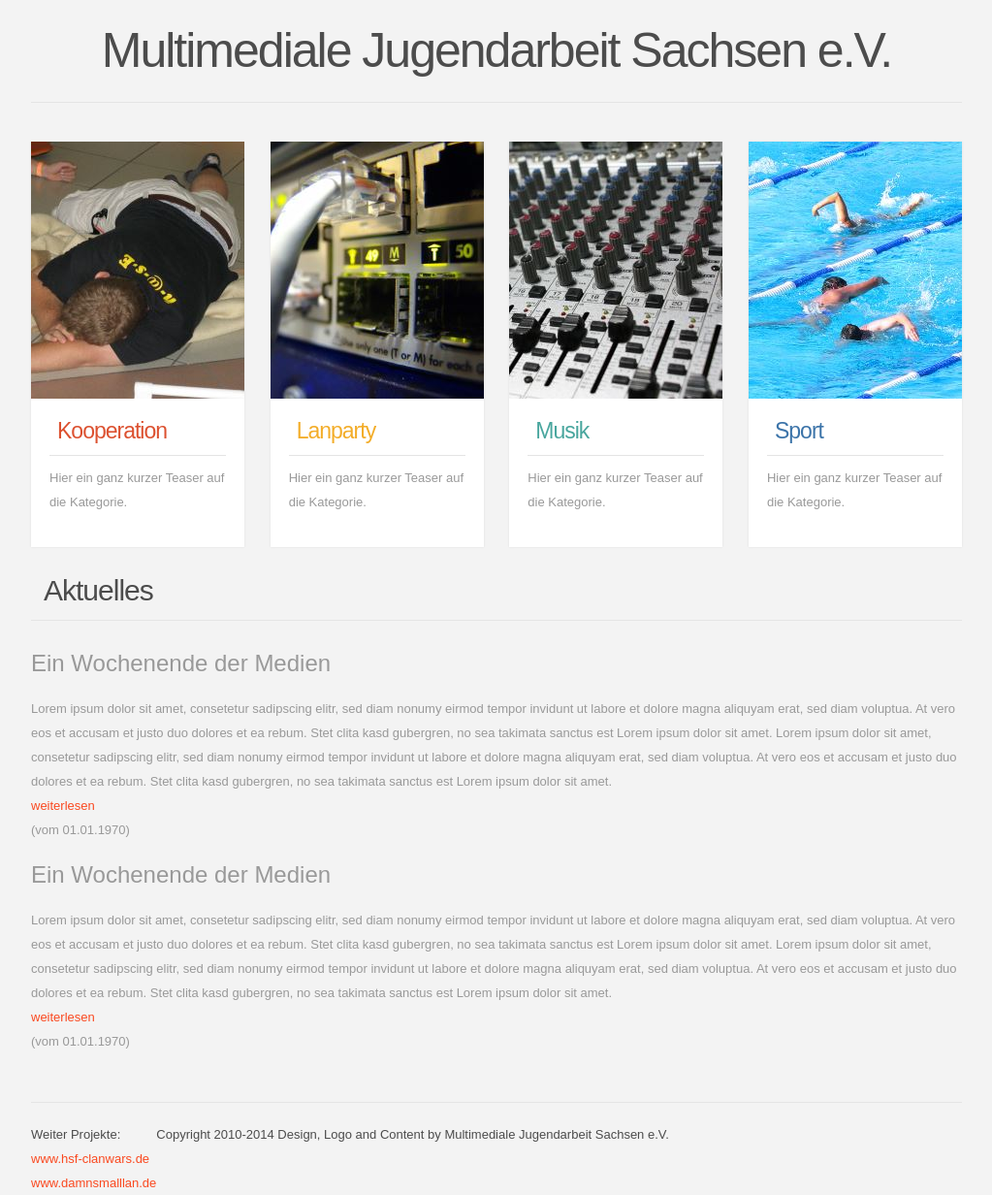
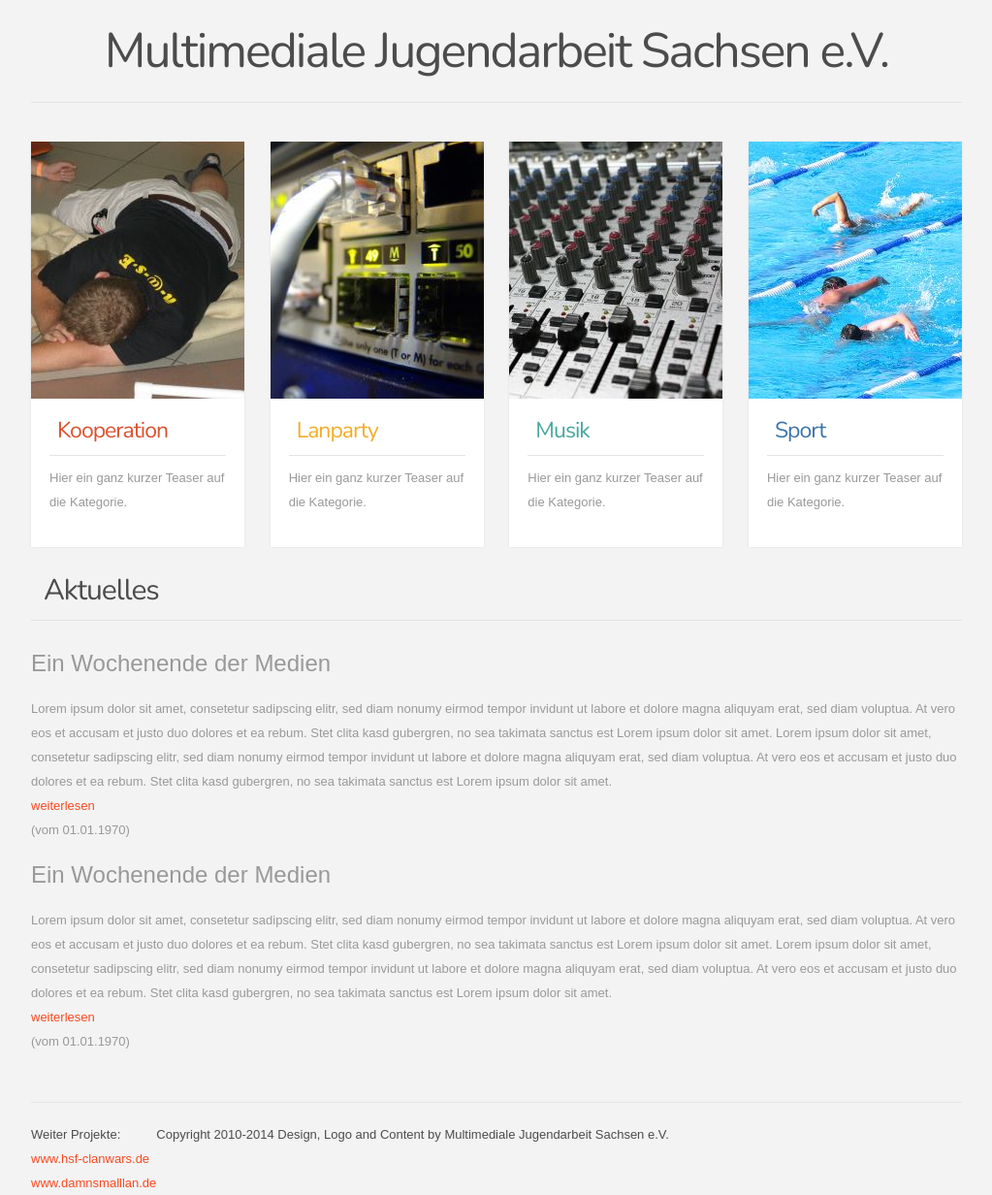
Before and after one commit to Multimediajugend/Website, a PHP site: page /Website/ in a window 1280 px wide. Shown: the part 169-1401 px from the top of the page at 97% size, without its empty margins (128-1151 px from the left). Run offline with PHP 8.4, Linux system fonts and the light colour scheme; some libraries are stand-ins or nearby versions.

Commit message:
added font

```diff
--- a/application/views/_templates/header.php
+++ b/application/views/_templates/header.php
@@ -7,6 +7,8 @@
     <meta name="viewport" content="width=device-width, initial-scale=1.0">
     <!-- css -->
     <link href="<?php echo URL; ?>public/css/style.css" rel="stylesheet">
+    <!-- fonts-->
+    <link href='http://fonts.googleapis.com/css?family=Nunito:400' rel='stylesheet' type='text/css'>
     <!-- jQuery -->
     <script src="http://code.jquery.com/jquery-2.1.1.min.js"></script>
     <!-- our JavaScript -->
```
Also changed, not shown: 1 other file.
